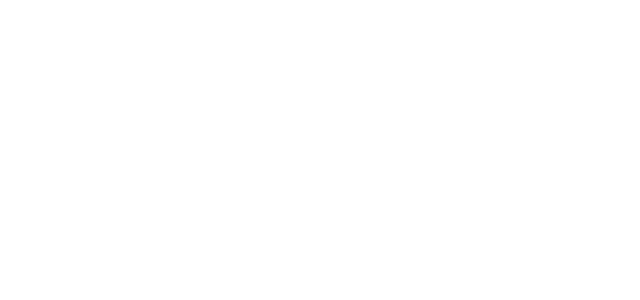
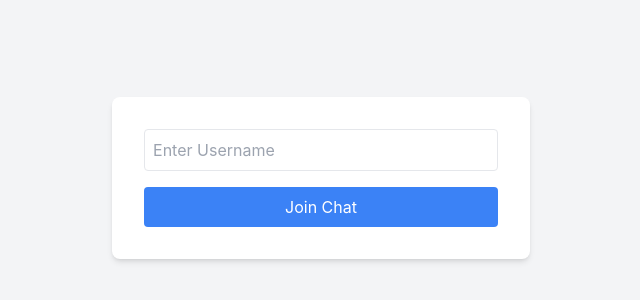
Before and after one commit to Sanjay17u/Chat-App, a React (Create React App) app in the folder client/: page / in a window 1280 px wide. Shown: the part 222-522 px from the top of the page, without its empty margins (319-959 px from the left). Built offline with nearby package versions, Linux system fonts and the light colour scheme.

Commit message:
Finishing Left.

```diff
--- a/client/src/App.tsx
+++ b/client/src/App.tsx
@@ -1,6 +1,5 @@
 /* eslint-disable @typescript-eslint/no-unused-vars */
 import React, { useEffect, useRef, useState } from "react";
-import { WebSocket } from "ws";
 
 interface Message {
   type: "message";
@@ -12,9 +11,10 @@ interface Message {
 const App: React.FC = () => {
   const [message, setMessage] = useState<Message[]>([]);
   const [input, setInput] = useState("");
-  const [username, serUsername] = useState("");
+  const [username, setUsername] = useState("");
   const [isJoined, setIsJoined] = useState(false);
   const ws = useRef<WebSocket | null>(null);
+  const messageEndRef = useRef<HTMLDivElement>(null)
 
   useEffect(() => {
     if (isJoined && !ws.current) {
@@ -52,14 +52,84 @@ const App: React.FC = () => {
     }
   }, [isJoined, username]);
 
-  if(!isJoined) {
+
+  useEffect(() => {
+    messageEndRef.current?.scrollIntoView({ behavior: 'smooth' })
+  }, [message])
+
+
+  const handleJoin = (e) => {
+    e.preventDefault();
+    if (username.trim()) {
+      setIsJoined(true);
+    }
+  };
+
+  if (!isJoined) {
     return (
       <>
-
+        <div className="min-h-screen bg-gray-100 flex items-center justify-center">
+          <form onSubmit={handleJoin} className="bg-white p-8 rounded-lg shadow-md">
+            <input
+              type="text"
+              value={username}
+              onChange={(e) => setUsername(e.target.value)}
+              placeholder="Enter Username"
+              className="w-full p-2 border rounded mb-4"
+            />
+            <button
+              type="submit"
+              className="w-full bg-blue-500 text-white p-2 rounded hover:bg-blue-600 duration-500"
+            >
+              Join Chat
+            </button>
+          </form>
+        </div>
       </>
-    )
+    );
   }
 
+  return (
+    <>
+      <div className="min-h-screen bg-gray-100 p-4">
+        <div className="max-w-3xl mx-auto bg-white rounded-lg shadow-md h-[80vh] flex flex-col">
+          <div className="p-4 border-b">
+            <h1 className="text-xl font-bold">Chat Room</h1>
+            <p className="text-gray-600">Logged in as {username}</p>
+          </div>
+
+          <div className="flex-1 overflow-y-auto p-4">
+            {message.map((msg, i) => (
+                <div
+                key={i}
+                className={`mb-4 ${
+                  msg.sender === username ? 'text-right' : 'text-left'
+                  }`}
+                >
+                  <div
+                  className={`inline-block p-3 rounded-lg ${
+                    msg.sender === 'System'
+                      ? 'bg-gray-200'
+                      : msg.sender === username
+                      ? 'bg-blue-500 text-white'
+                      : 'bg-gray-300'
+                    }`}
+                  >
+                    <p className="font-bold text-sm">{msg.sender}</p>
+                    <p>{msg.content}</p>
+                    <p className="text-xs opacity-75">
+                      {new Date(msg.timestamp).toLocaleDateString()}
+                    </p>
+                  </div>
+                </div>
+            ))
+            }
+          </div>
+
+        </div>
+      </div>
+    </>
+  );
 };
 
 export default App;
```
